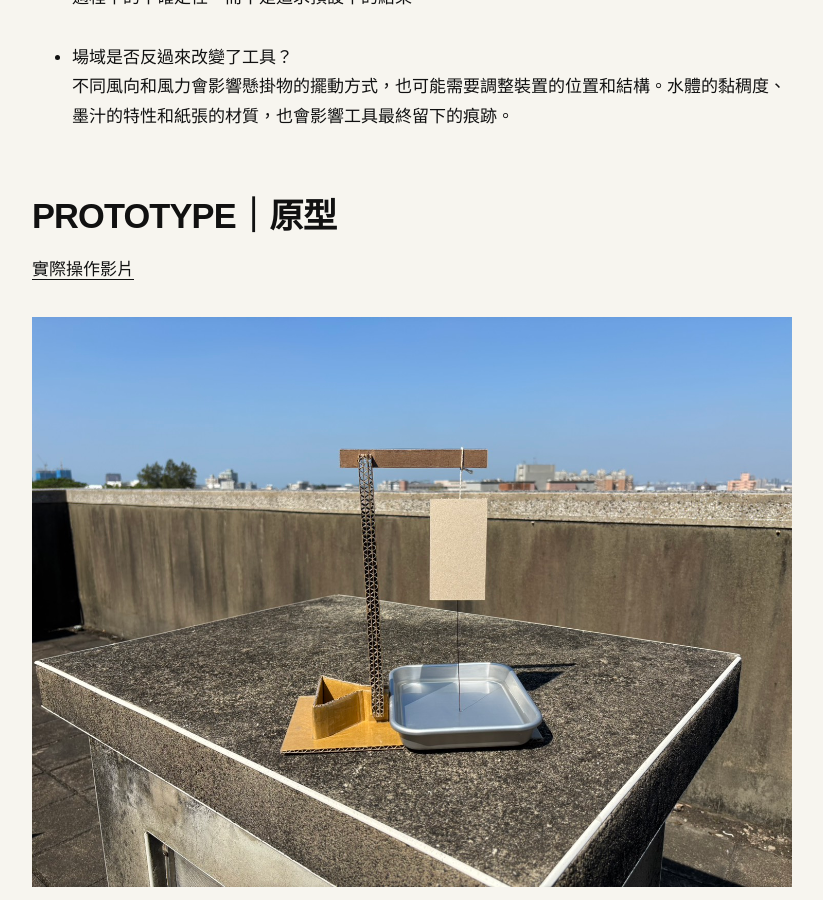
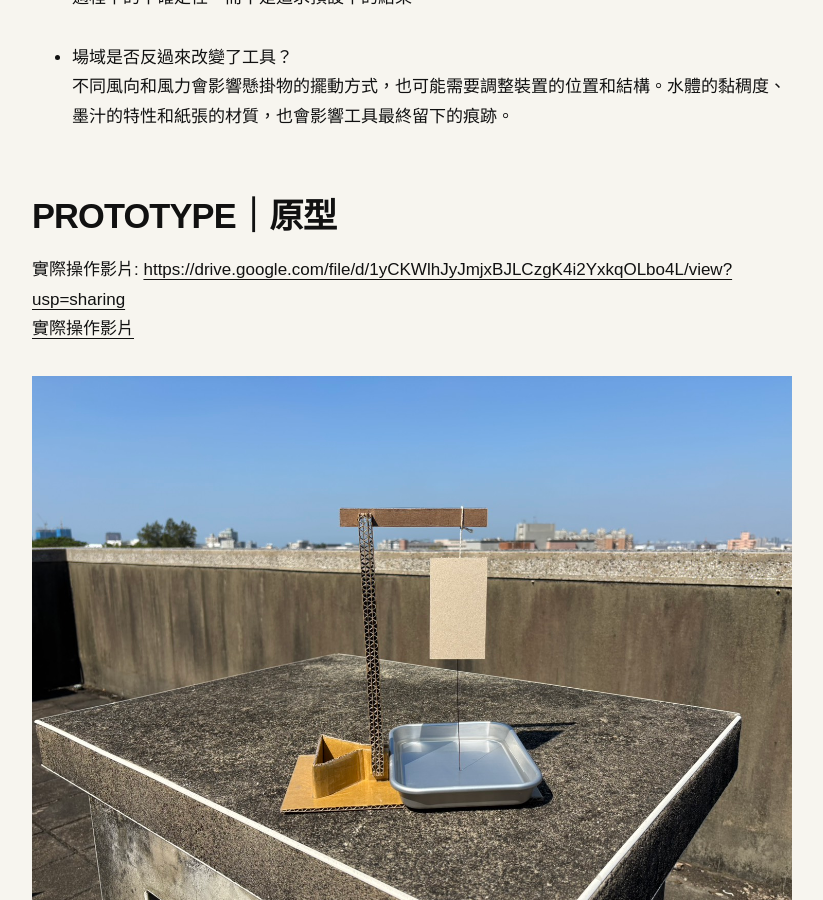
Before and after one commit to liki1928/fieldworkarchive, a Jekyll site: the page built from weeks/week-09.md, in a window 1280 px wide and 900 px high, scrolled down 1200 px. Shown: the whole window, without its empty margins (48-871 px from the left). Built offline with Jekyll 4.4.1, drawn with Linux system fonts in a browser that asks for light colours; part of the change alters nothing that is shown.

Commit message:
Update week-09.md

```diff
--- a/weeks/week-09.md
+++ b/weeks/week-09.md
@@ -34,7 +34,7 @@ permalink: /weeks/week-09/
 ## PROTOTYPE｜原型
 <!-- 放入草圖、結構圖、介面畫面、製作過程及實際測試照片。 -->
 <!-- 若有影片、聲音或互動版本，請附上連結。 -->
-<!-- 實際操作影片: <https://drive.google.com/file/d/1yCKWlhJyJmjxBJLCzgK4i2YxkqOLbo4L/view?usp=sharing> -->
+實際操作影片: <https://drive.google.com/file/d/1yCKWlhJyJmjxBJLCzgK4i2YxkqOLbo4L/view?usp=sharing> <br>
 [實際操作影片]([網址](https://drive.google.com/file/d/1yCKWlhJyJmjxBJLCzgK4i2YxkqOLbo4L/view?usp=sharing) "實際操作影片") <br>
 ![圖ㄧ]({{ '/assets/images/w09-1.jpg' | relative_url }})
 ![圖二]({{ '/assets/images/w09-2.jpg' | relative_url }})
```
